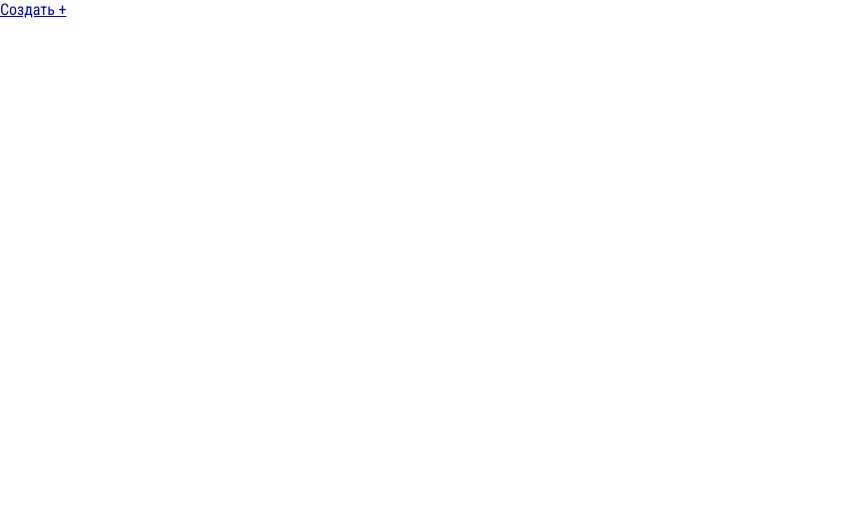
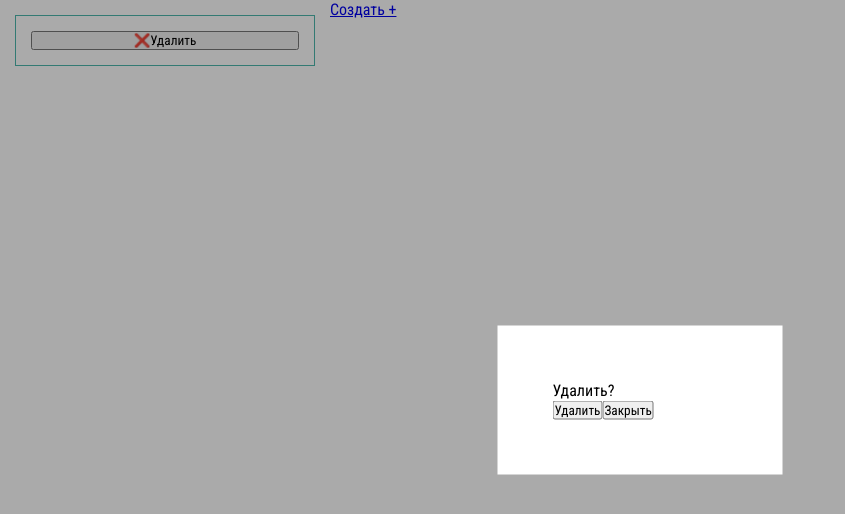
Before and after one commit to krnvsts/todo-notes, a Vue app: page / in a window 1280 px wide. Both pictures are taken after a click on the button "❌Удалить". Shown: the top 514 px of the page, without its empty margins (0-845 px from the left). Built offline with nearby package versions, Linux system fonts and the light colour scheme.

Commit message:
add modal window and mixin

```diff
--- a/src/components/TodoItem.vue
+++ b/src/components/TodoItem.vue
@@ -18,15 +18,22 @@
         </ul>
       </div>
     </router-link>
-    <button @click="deleteItem(note.id)">❌Удалить</button>
+    <button @click="deleteItem()">❌Удалить</button>
+    <modal @hideWindow="hideWindow" @modalConfirm="modalConfirm" :show="show" title="Удалить" />
   </div>
 </template>
 
 <script>
+import Modal from "./modal/Modal";
+import modal from "../mixins/modal";
 import { mapActions } from "vuex";
 
 export default {
   name: "TodoItem",
+  mixins: [modal],
+  components: {
+    Modal
+  },
   props: {
     note: {
       type: Object,
@@ -37,8 +44,11 @@ export default {
   },
   methods: {
     ...mapActions(["DELETE_ITEM"]),
-    deleteItem(id) {
-      this.DELETE_ITEM(id);
+    deleteItem() {
+      this.showWindow();
+    },
+    modalConfirm() {
+      this.DELETE_ITEM(this.note.id);
     }
   }
 };
--- /dev/null
+++ b/src/components/modal/Modal.vue
@@ -0,0 +1,66 @@
+<template>
+  <div v-if="show" class="modal">
+    <div @click="hideWindow" class="modal__wrapper">
+      <div class="modal__window">
+        <p>{{ title }}?</p>
+        <button @click="confirm">{{ title }}</button>
+        <button @click="hideWindow">Закрыть</button>
+      </div>
+    </div>
+  </div>
+</template>
+
+<script>
+export default {
+  name: "Modal",
+  props: {
+    show: {
+      type: Boolean,
+      default() {
+        return false;
+      }
+    },
+    title: {
+      type: String,
+      default: "Удалить"
+    }
+  },
+  methods: {
+    hideWindow() {
+      this.$emit("hideWindow");
+    },
+    confirm() {
+      this.$emit("modalConfirm");
+      console.log(this.title + " подтверждено");
+    }
+  }
+};
+</script>
+
+<style lang="scss" scoped>
+.modal {
+  &__wrapper {
+    display: block;
+    background: #00000055;
+    position: fixed;
+    left: 0;
+    right: 0;
+    top: 0;
+    bottom: 0;
+    z-index: 1000;
+  }
+
+  &__window {
+    display: block;
+    overflow: hidden;
+    position: fixed;
+    background: #fff;
+    left: 50%;
+    top: 50%;
+    transform: translate(-50%, -50%);
+    width: 285px;
+    padding: 55px;
+    z-index: 2000;
+  }
+}
+</style>
--- /dev/null
+++ b/src/mixins/modal.js
@@ -0,0 +1,13 @@
+export default {
+	data: () => ({
+		show: false,
+	}),
+	methods: {
+		showWindow() {
+			this.show = true;
+		},
+		hideWindow() {
+			this.show = false;
+		}
+	}
+}
```
Also changed, not shown: 1 other file (tests, documents, lock files or other folders).
